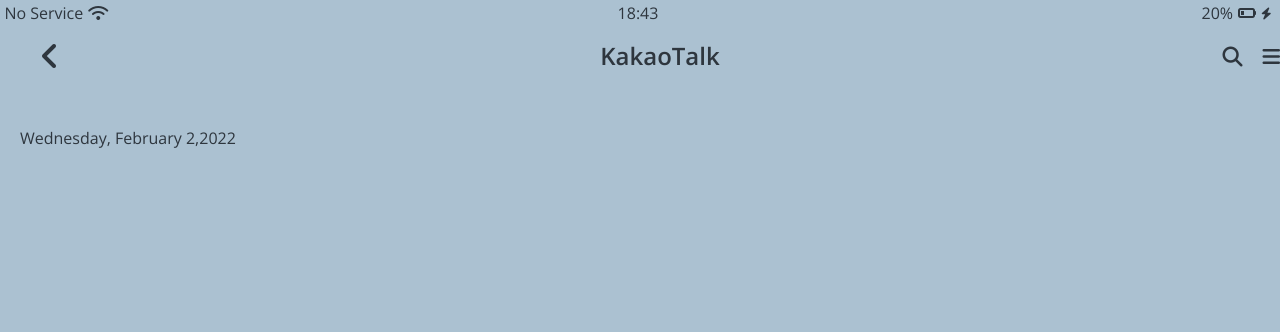
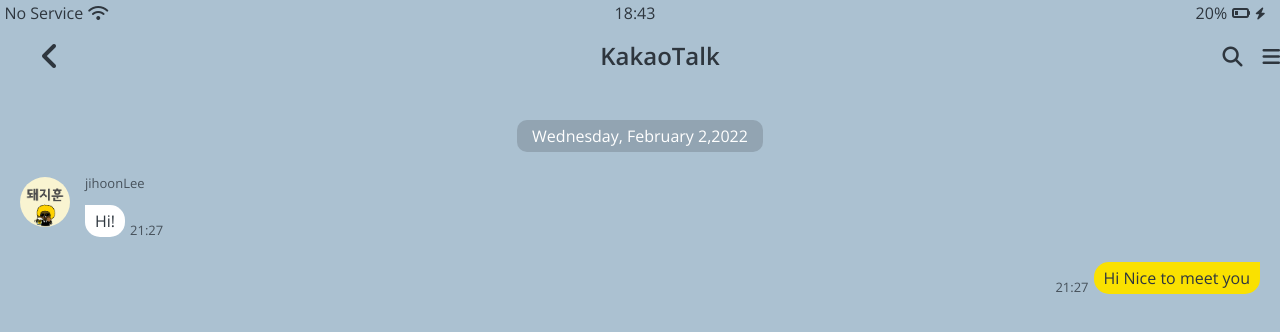
Before and after one commit to jiji-hoon96/kokoa-clone-2022, a plain HTML site: page chat.html in a window 1280 px wide. Shown: the top 332 px of the page. Drawn offline with nearby package versions, Linux system fonts and the light colour scheme.

Commit message:
33 start go

```diff
--- a/chat.html
+++ b/chat.html
@@ -38,6 +38,24 @@
     </header>
     <main class="main-screen main-chat">
       <div class="chat__timestamp">Wednesday, February 2,2022</div>
+      <div class="message-row">
+        <img src="screenshots/jihoon.png" />
+        <div class="messag-row__content">
+          <span class="message__author">jihoonLee</span>
+          <div class="message__info">
+            <span class="message__bubble">Hi!</span>
+            <span class="message__time">21:27</span>
+          </div>
+        </div>
+      </div>
+      <div class="message-row message-row--own">
+        <div class="messag-row__content">
+          <div class="message__info">
+            <span class="message__bubble">Hi Nice to meet you</span>
+            <span class="message__time">21:27</span>
+          </div>
+        </div>
+      </div>
     </main>
 
     <script
--- a/css/screens/chat.css
+++ b/css/screens/chat.css
@@ -3,7 +3,8 @@
   height: 11000vh;
 }
 
-#chat-screen .alt-header {
+#chat-screen .alt-header,
+#chat-screen .status-bar {
   position: fixed;
   width: 100%;
   box-sizing: border-box;
@@ -17,5 +18,68 @@
 }
 
 .main-chat {
-  margin-top: 130px;
+  margin-top: 120px;
+  display: flex;
+  flex-direction: column;
+  align-items: center;
 }
+
+.chat__timestamp {
+  color: white;
+  background-color: #92a4b2;
+  padding: 8px 15px;
+  border-radius: 10px;
+  margin-bottom: 25px;
+}
+
+.message-row {
+  width: 100%;
+  display: flex;
+  margin-bottom: 25px;
+}
+
+.message-row img {
+  width: 50px;
+  border-radius: 50%;
+  height: 50px;
+  margin-right: 15px;
+}
+
+.message__author {
+  margin-bottom: 15px;
+  display: block;
+}
+
+.message__bubble {
+  background-color: white;
+  padding: 8px 10px;
+  margin-right: 5px;
+  border-radius: 15px;
+  border-top-left-radius: 0px;
+}
+
+.message__info {
+  display: flex;
+  align-items: flex-end;
+}
+
+.message__time,
+.message__author {
+  font-size: 13px;
+  opacity: 0.8;
+}
+
+.message-row--own {
+  justify-content: flex-end;
+}
+
+.message-row--own .message__bubble {
+  background-color: var(--yellow);
+  border-top-right-radius: 0px;
+  border-top-left-radius: 15px;
+  margin-right: 0px;
+  margin-left: 5px;
+}
+.message-row--own .message__info {
+  flex-direction: row-reverse;
+}
```
